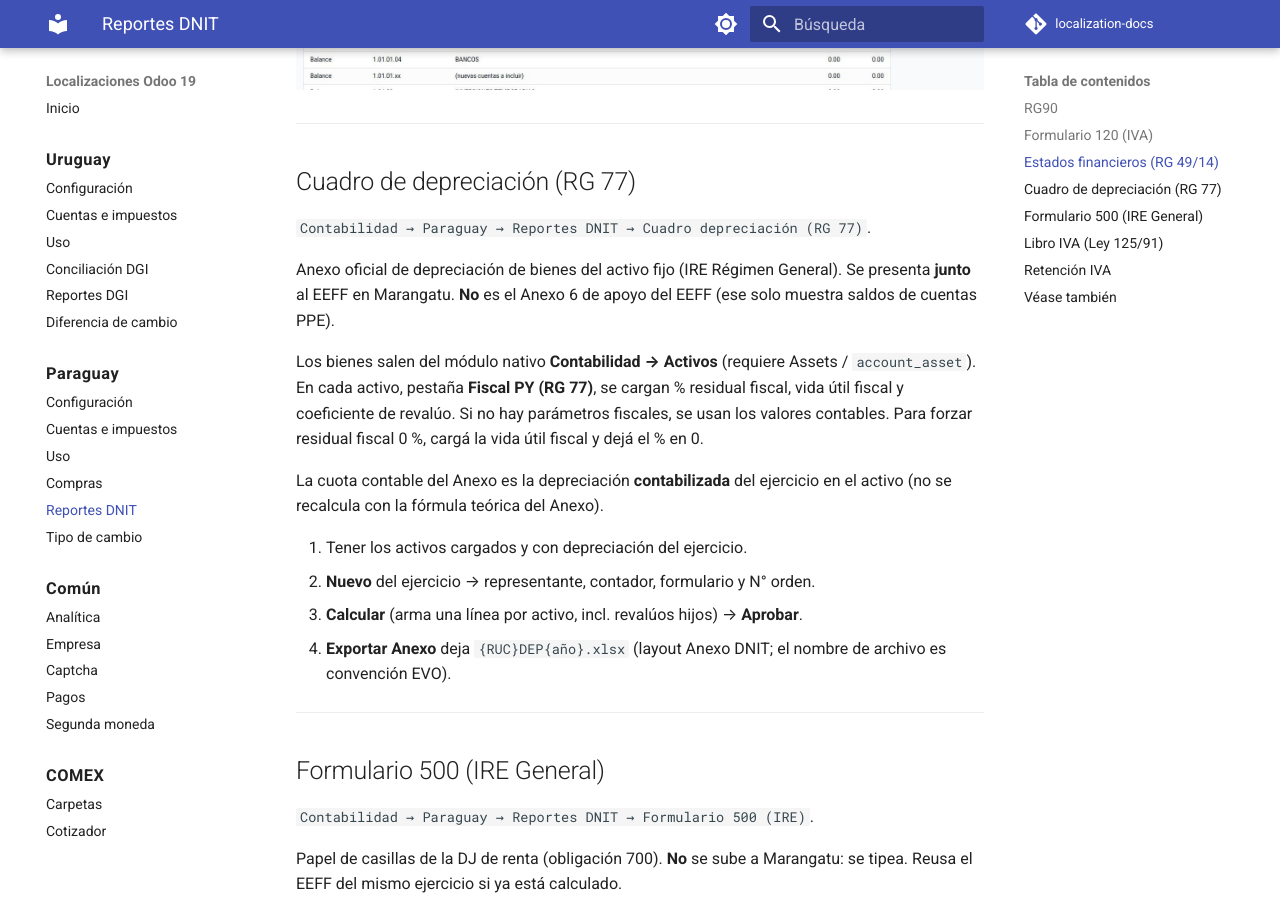
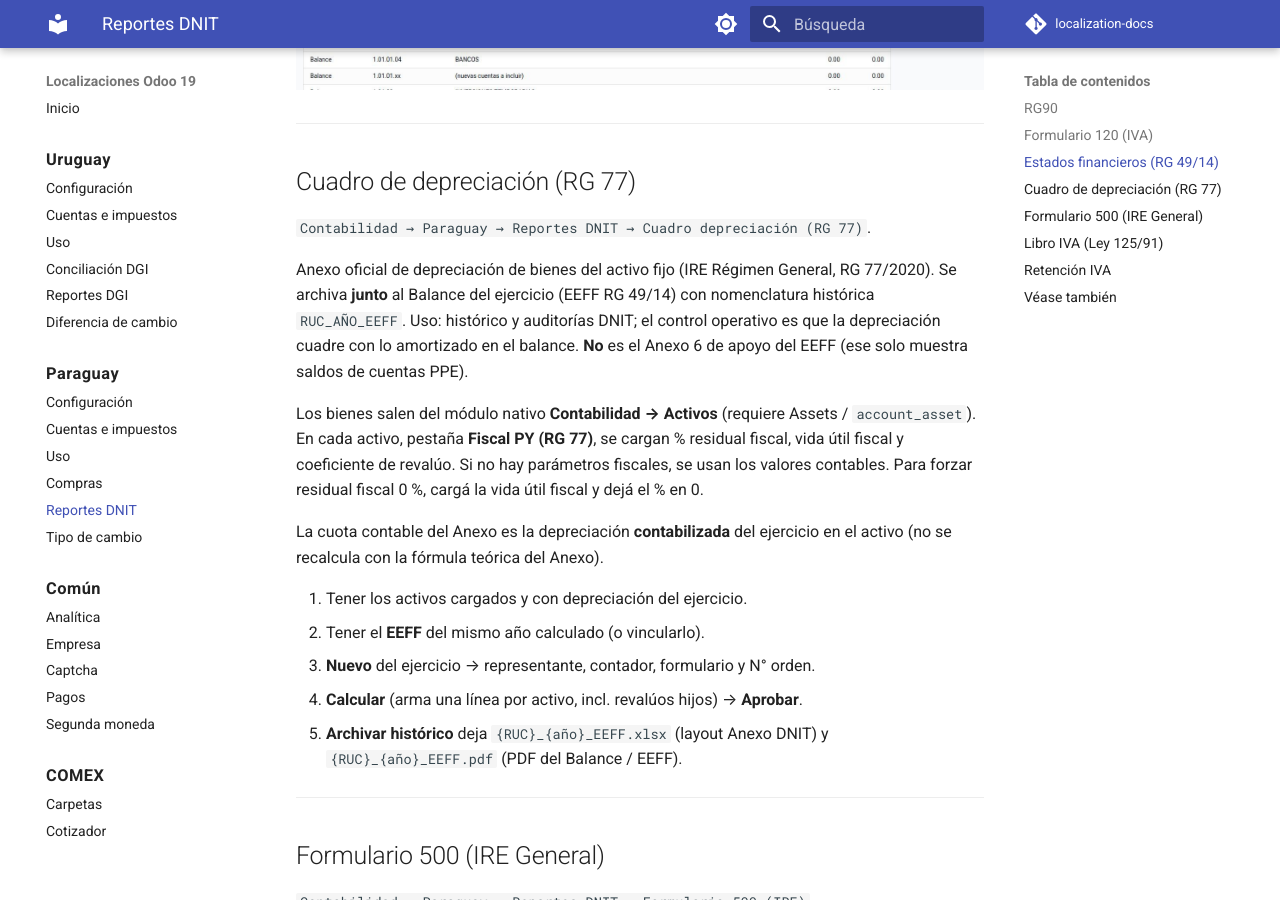
Before and after one commit to Pabloolano/localization-docs, an MkDocs documentation site: the page built from docs/paraguay/reportes.md, in a window 1280 px wide and 900 px high, scrolled down 4133 px. Built offline with MkDocs 1.6.1 and Material for MkDocs 9.7.7, drawn with Linux system fonts in a browser that asks for light colours; comment, search, counter and statistics services are not loaded.

Commit message:
docs(py): RG 77 archivo histórico RUC_AÑO_EEFF + PDF Balance
Alinea el manual con nomenclatura antigua y uso histórico/auditoría DNIT.

Co-authored-by: Cursor <cursoragent@cursor.com>

```diff
--- a/docs/paraguay/reportes.md
+++ b/docs/paraguay/reportes.md
@@ -111,9 +111,12 @@ Si falta, el cálculo se corta. Las cuentas hijas se **suman al padre oficial**
 
 `Contabilidad → Paraguay → Reportes DNIT → Cuadro depreciación (RG 77)`.
 
-Anexo oficial de depreciación de bienes del activo fijo (IRE Régimen General).
-Se presenta **junto** al EEFF en Marangatu. **No** es el Anexo 6 de apoyo del
-EEFF (ese solo muestra saldos de cuentas PPE).
+Anexo oficial de depreciación de bienes del activo fijo (IRE Régimen General,
+RG 77/2020). Se archiva **junto** al Balance del ejercicio (EEFF RG 49/14)
+con nomenclatura histórica `RUC_AÑO_EEFF`. Uso: histórico y auditorías DNIT;
+el control operativo es que la depreciación cuadre con lo amortizado en el
+balance. **No** es el Anexo 6 de apoyo del EEFF (ese solo muestra saldos de
+cuentas PPE).
 
 Los bienes salen del módulo nativo **Contabilidad → Activos** (requiere
 Assets / `account_asset`). En cada activo, pestaña **Fiscal PY (RG 77)**,
@@ -125,10 +128,11 @@ La cuota contable del Anexo es la depreciación **contabilizada** del
 ejercicio en el activo (no se recalcula con la fórmula teórica del Anexo).
 
 1. Tener los activos cargados y con depreciación del ejercicio.
-2. **Nuevo** del ejercicio → representante, contador, formulario y N° orden.
-3. **Calcular** (arma una línea por activo, incl. revalúos hijos) → **Aprobar**.
-4. **Exportar Anexo** deja `{RUC}DEP{año}.xlsx` (layout Anexo DNIT; el
-   nombre de archivo es convención EVO).
+2. Tener el **EEFF** del mismo año calculado (o vincularlo).
+3. **Nuevo** del ejercicio → representante, contador, formulario y N° orden.
+4. **Calcular** (arma una línea por activo, incl. revalúos hijos) → **Aprobar**.
+5. **Archivar histórico** deja `{RUC}_{año}_EEFF.xlsx` (layout Anexo DNIT) y
+   `{RUC}_{año}_EEFF.pdf` (PDF del Balance / EEFF).
 
 ---
 
```
